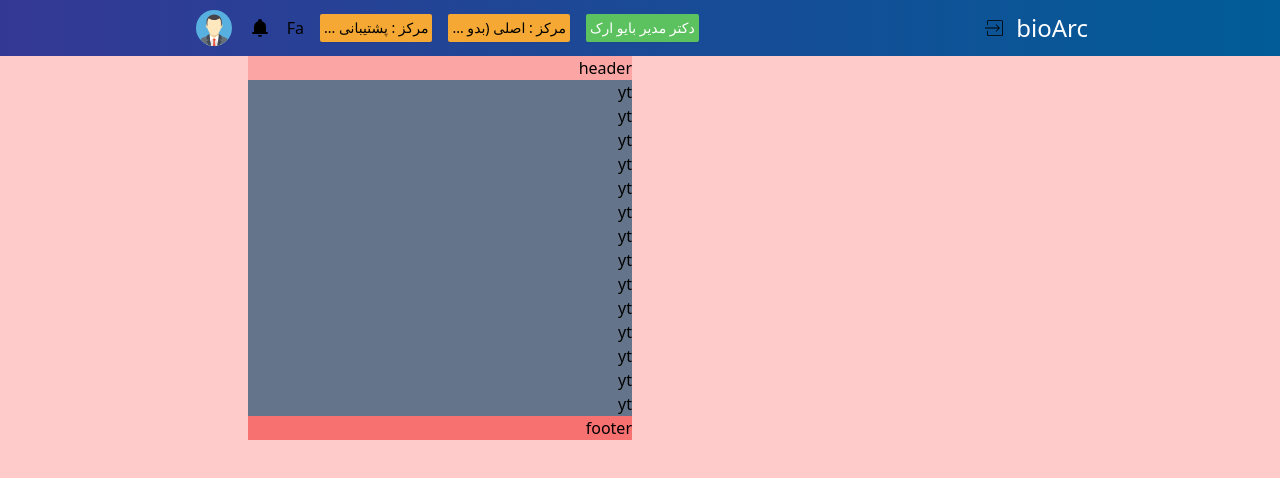
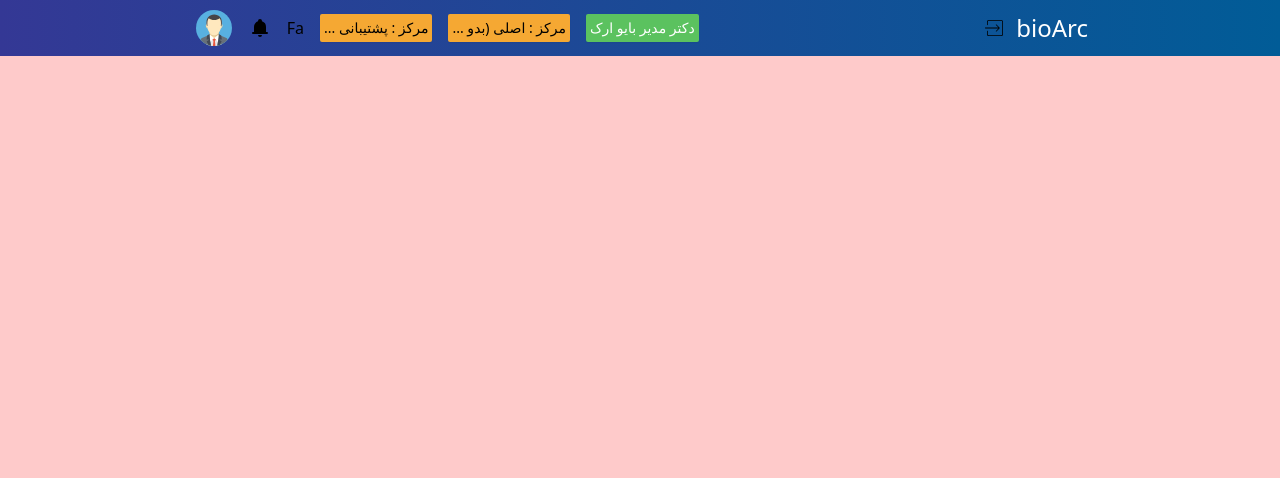
Before and after one commit to nimarhmti/bioarkChallenge, a React (Vite) app in the folder bioark-challenge/: page / in a window 1280 px wide. Shown: the top 478 px of the page. Built offline with nearby package versions, Linux system fonts and the light colour scheme.

Commit message:
notificartion

```diff
--- a/bioark-challenge/src/Styles/globalStyle.css
+++ b/bioark-challenge/src/Styles/globalStyle.css
@@ -40,3 +40,7 @@ li {
 .dropDownItem {
   @apply mb-1 w-full text-gray-500 text-sm rounded-sm hover:bg-gray-200 p-2;
 }
+
+.scrollbar-hide::-webkit-scrollbar {
+  display: none;
+}
--- a/bioark-challenge/src/assets/translate/translate.json
+++ b/bioark-challenge/src/assets/translate/translate.json
@@ -18,7 +18,7 @@
   },
   "NOTIFICATION": {
     "NEW": "تازه",
-    "INSTANCE": "نمونه",
+    "INSTANCE": "مورد",
     "ALL": "همه",
     "NOTIFICATION": "اعلانات",
     "CHANGES": "تغییرات",
--- a/bioark-challenge/src/components/notification/NotificationCenter.tsx
+++ b/bioark-challenge/src/components/notification/NotificationCenter.tsx
@@ -1,30 +1,40 @@
 import { Notification } from "../../assets/icons/general/Notification";
 import { notificationData, notificationModel } from "./notification.utils";
+import translate from "../../assets/translate/translate.json";
 export const NotificationCenter = () => {
   return (
     <div className="content relative">
       <Notification />
-      <div className="flex flex-col absolute justify-between h-96 left-1 top-full bg-slate-500 w-96 z-20 overflow-x-auto">
-        <div className=" bg-red-300 w-full top-0 left-0 z-10">header</div>
-        <ul className="overflow-scroll">
-          <li>yt</li>
-          <li>yt</li>
-          <li>yt</li>
-          <li>yt</li>
-          <li>yt</li>
-          <li>yt</li>
-          <li>yt</li>
-          <li>yt</li>
-          <li>yt</li>
-          <li>yt</li>
-          <li>yt</li>
-          <li>yt</li>
-          <li>yt</li>
-          <li>yt</li>
-          <li>yt</li>
-          <li>yt</li>
+      <div className="flex flex-col absolute justify-between h-96 left-1 top-full w-96 z-20 hidden ">
+        <div className="bg-slate-100 w-full top-0 left-0 z-10 h-16 p-3 flex items-center justify-between text-sm border-b-2 cursor-auto">
+          <span>
+            {translate.NOTIFICATION.NOTIFICATION}&nbsp;
+            {translate.NOTIFICATION.CHANGES}
+          </span>
+          <span className="bg-red-500 rounded-md p-1 text-xs">
+            0 {translate.NOTIFICATION.INSTANCE} {translate.NOTIFICATION.NEW}
+          </span>
+        </div>
+        <ul className="bg-white h-full p-1 overflow-y-auto scrollbar-hide">
+          {notificationData.map((item: notificationModel) => (
+            <li
+              className=" w-full flex border-b-2 items-center gap-x-3 p-3 hover:bg-gray-300 rounded-sm"
+              key={item.id}
+            >
+              <span className="h-7 w-7 rounded-full bg-red-600 "></span>
+              <div>
+                <h3 className="text-lg">{item.message}</h3>
+                <p className="text-sm">{item.date}</p>
+              </div>
+            </li>
+          ))}
         </ul>
-        <div className="  bottom-0 w-full bg-red-400 left-0 z-20">footer</div>
+        <div className="bg-slate-100 bottom-0 w-full  left-0 z-20 h-16  flex items-center justify-center  border-t-2 hover:text-blue-700">
+          <p className="text-sm text-slate-400 hover:text-blue-700">
+            {translate.NOTIFICATION.ALL}&nbsp;
+            {translate.NOTIFICATION.NOTIFICATION}
+          </p>
+        </div>
       </div>
     </div>
   );
```
